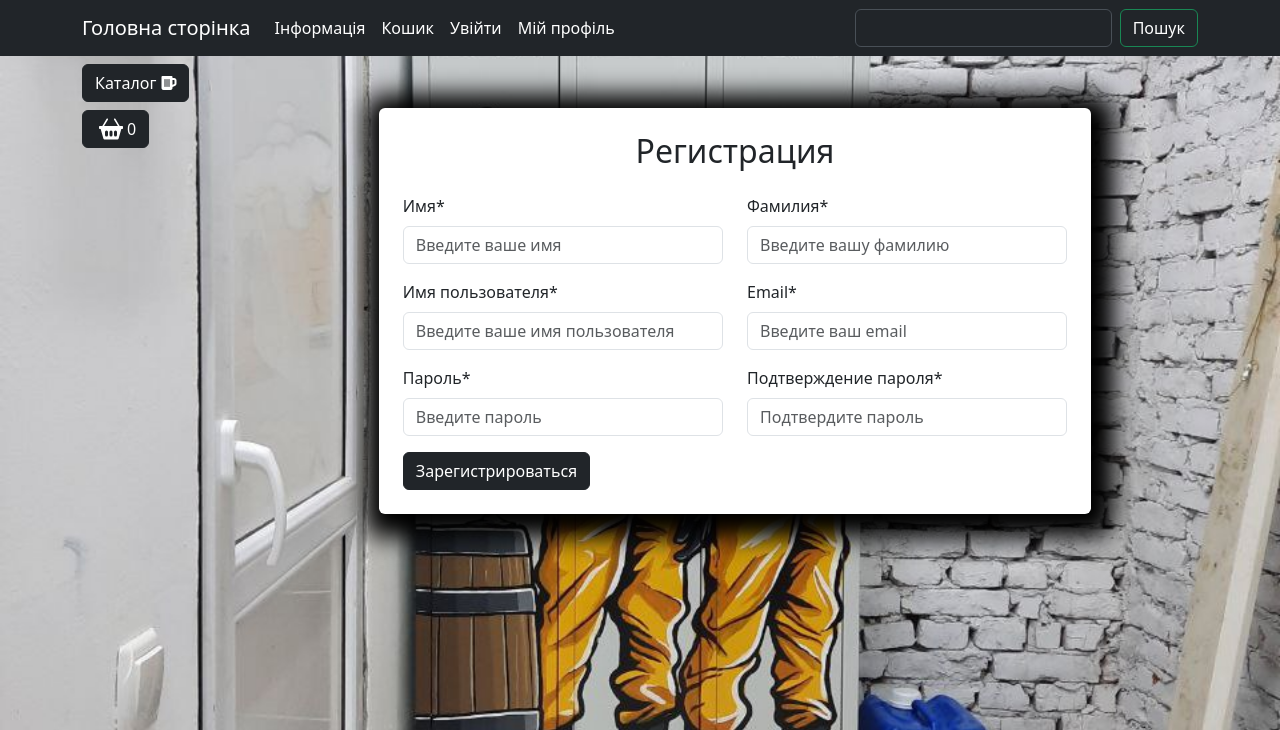
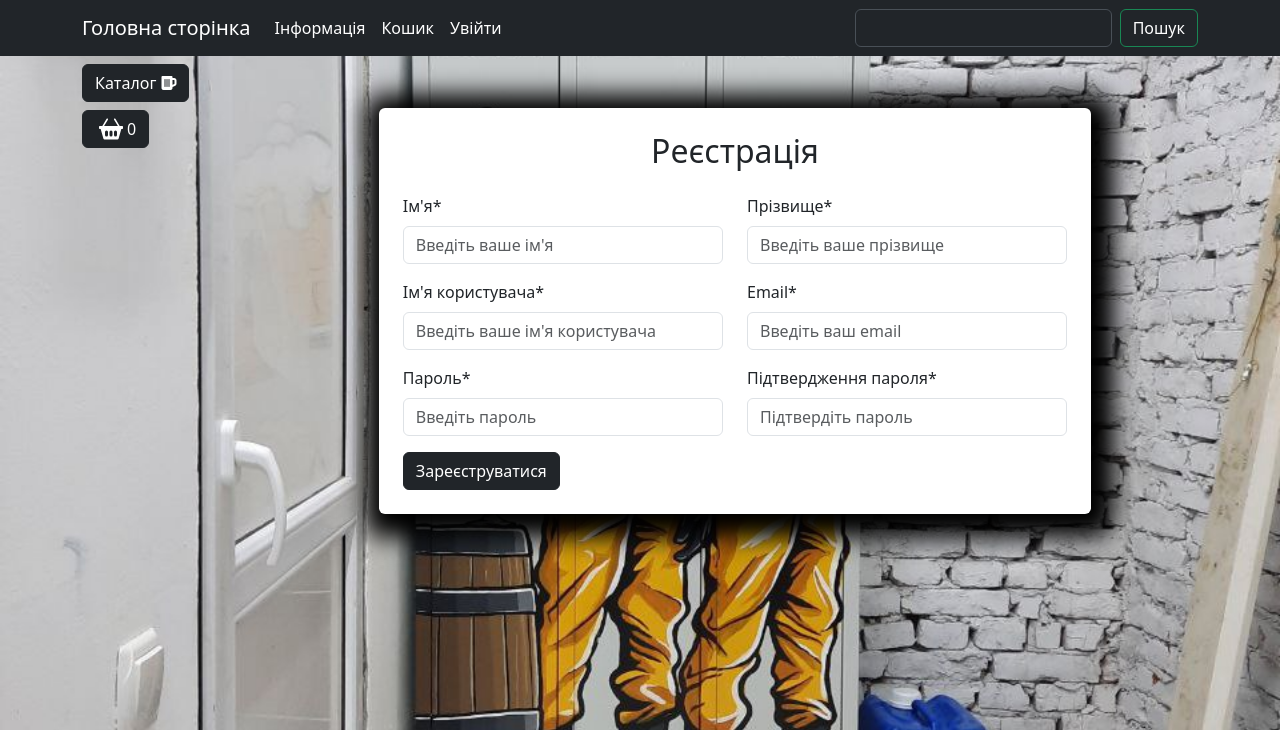
Before and after one commit to AllHateMan/DjangoStudy, a Django app: page /user/registration/ in a window 1280 px wide. Shown: the top 730 px of the page. Run offline with Django 5.2, Linux system fonts and the light colour scheme; data comes from the database, SQL or seed files in the repository; some libraries are stand-ins or nearby versions.

Commit message:
Registration forn done

```diff
--- a/MarketStudy/templates/base.html
+++ b/MarketStudy/templates/base.html
@@ -45,9 +45,11 @@
                         <li class="nav-item">
                             <a class="nav-link  text-white" href="carts/cart.html">Кошик</a>
                         </li>
+                        {% if not user.is_authenticated %}
                         <li class="nav-item">
                             <a class="nav-link  text-white" href="{% url "user:login" %}">Увійти</a>
                         </li>
+                        {% else %}
                         <li class="nav-item dropdown ">
                             <a class="nav-link dropdown-toggle text-white" href="#" role="button"
                             data-bs-toggle="dropdown" aria-expanded="false">
@@ -57,13 +59,16 @@
                             <li><a class="dropdown-item  text-white" href="carts/cart.html">Кошик</a></li>
                             <li><a class="dropdown-item  text-white" href="{% url "user:profile" %}">Особистий кабінет</a>
                             </li>
+                            {% if user.is_admin or user.is_staff %}
                             <li><a class="dropdown-item  text-white" href="/admin/">Адмін панель</a></li>
+                            {% endif %}
                             <li>
                                 <hr class="dropdown-divider">
                             </li>
-                                <li><a class="dropdown-item  text-white" href="#">Вийти</a></li>
+                            <li><a class="dropdown-item  text-white" href="{% url "user:logout" %}">Вийти</a></li>
                         </ul>
                     </li>
+                    {% endif %}
                     </ul>
                     <form class="d-flex" role="search" action='{% url "catalog:search" %}' method="get">
                         <input class="form-control me-2" type="search" name="q" placeholder="" aria-label="Пошук">
--- a/MarketStudy/users/forms.py
+++ b/MarketStudy/users/forms.py
@@ -1,7 +1,25 @@
 from django import forms
-from django.contrib.auth.forms import UserCreationForm, UserChangeForm, AuthenticationForm
+from django.contrib.auth.forms import UserCreationForm, AuthenticationForm
 from users.models import User
 
+
+
+class UserRegistrationForm(UserCreationForm):
+    class Meta:
+        model = User
+        fields = (
+            'first_name',
+            'last_name',
+            'username',
+            'email',
+            'password1',
+            'password2')
+    first_name = forms.CharField()
+    last_name = forms.CharField()
+    username = forms.CharField()
+    email = forms.EmailField()
+    password1 = forms.CharField()
+    password2 = forms.CharField()
 
 
 class UserLoginForm(AuthenticationForm):
--- a/MarketStudy/users/templates/users/login.html
+++ b/MarketStudy/users/templates/users/login.html
@@ -33,13 +33,13 @@
                 </form>
 
                 <div class="mt-3">
-                    <a href="#">Забули пароль?</a> | <a href="{% url 'user:registration' %}">Створити аккаунт</a>
+                    <a href="#">Забули пароль?</a> | <a href="{% url 'user:registration' %}">Створити обліковий запис</a>
                 </div>
 
                 <hr />
 
                 <div class="text-center">
-                    <p>Або авторизуйтеся через:</p>
+                    <p>Або увійдіть через:</p>
                     <a href="#" class="btn btn-dark">
                         <img class="mx-1"
                              src="{% static 'deps/icons/google.svg' %}"
--- a/MarketStudy/users/templates/users/registration.html
+++ b/MarketStudy/users/templates/users/registration.html
@@ -6,42 +6,73 @@
         <div class="container mt-5">
             <div class="row justify-content-center">
                 <div class="col-md-9 bg-white p-4 mb-5 mx-2 rounded custom-shadow">
-                    <h2 class="text-center mb-4">Регистрация</h2>
-                    <form>
+                    <h2 class="text-center mb-4">Реєстрація</h2>
+                    <form action={% url "user:registration" %} method="post">
+                        {% csrf_token %}
                         <div class="row">
                             <div class="col-md-6 mb-3">
-                                <label for="firstName" class="form-label">Имя*</label>
-                                <input type="text" class="form-control" id="firstName"
-                                    placeholder="Введите ваше имя" required>
+                                <label for="id_firstName" class="form-label">Ім'я*</label>
+                                <input type="text" class="form-control" name="first_name" id="id_firstName"
+                                    value="{% if form.first_name.value %}{{ form.first_name.value }}{% endif %}"
+                                    placeholder="Введіть ваше ім'я" required>
+                                {% if form.first_name.errors %}
+                                <div class='alert alert-danger mt-2 alert-dismissible fade show' role='alert'>
+                                    {{ form.first_name.errors }}
+                                    <button type='button' class='btn-close' data-bs-dismiss='alert' aria-label='Закрити'></button>
+                                {% endif %}
+
                             </div>
                             <div class="col-md-6 mb-3">
-                                <label for="lastName" class="form-label">Фамилия*</label>
-                                <input type="text" class="form-control" id="lastName"
-                                    placeholder="Введите вашу фамилию" required>
+                                <label for="id_lastName" class="form-label">Прізвище*</label>
+                                <input type="text" class="form-control" name="last_name" id="id_lastName"
+                                    value="{% if form.last_name.value %}{{ form.last_name.value }}{% endif %}"
+                                    placeholder="Введіть ваше прізвище" required>
+                                {% if form.last_name.errors %}
+                                <div class='alert alert-danger mt-2 alert-dismissible fade show' role='alert'>
+                                    {{ form.last_name.errors }}
+                                    <button type='button' class='btn-close' data-bs-dismiss='alert' aria-label='Закрити'></button>
+                                {% endif %}
                             </div>
                             <div class="col-md-6 mb-3">
-                                <label for="username" class="form-label">Имя пользователя*</label>
-                                <input type="text" class="form-control" id="username"
-                                    placeholder="Введите ваше имя пользователя" required>
+                                <label for="id_username" class="form-label">Ім'я користувача*</label>
+                                <input type="text" class="form-control" name="username" id="id_username"
+                                    value="{% if form.username.value %}{{ form.username.value }}{% endif %}"
+                                    placeholder="Введіть ваше ім'я користувача" required>
                             </div>
                             <div class="col-md-6 mb-3">
-                                <label for="email" class="form-label">Email*</label>
-                                <input type="email" class="form-control" id="email"
-                                    placeholder="Введите ваш email" required>
+                                <label for="id_email" class="form-label">Email*</label>
+                                <input type="email" class="form-control" name="email" id="id_email"
+                                    value="{% if form.email.value %}{{ form.email.value }}{% endif %}"
+                                    placeholder="Введіть ваш email" required>
+                                {% if form.email.errors %}
+                                <div class='alert alert-danger mt-2 alert-dismissible fade show' role='alert'>
+                                    {{ form.email.errors }}
+                                    <button type='button' class='btn-close' data-bs-dismiss='alert' aria-label='Закрити'></button>
+                                {% endif %}
                             </div>
                             <div class="col-md-6 mb-3">
-                                <label for="password1" class="form-label">Пароль*</label>
-                                <input type="password" class="form-control" id="password1"
-                                    placeholder="Введите пароль" required>
+                                <label for="id_password1" class="form-label">Пароль*</label>
+                                <input type="password" class="form-control" name="password1" id="id_password1"
+                                    placeholder="Введіть пароль" required>
+                                {% if form.password1.errors %}
+                                <div class='alert alert-danger mt-2 alert-dismissible fade show' role='alert'>
+                                    {{ form.password1.errors }}
+                                    <button type='button' class='btn-close' data-bs-dismiss='alert' aria-label='Закрити'></button>
+                                {% endif %}
                             </div>
                             <div class="col-md-6 mb-3">
-                                <label for="password2" class="form-label">Подтверждение пароля*</label>
-                                <input type="password" class="form-control" id="password2"
-                                    placeholder="Подтвердите пароль" required>
+                                <label for="id_password2" class="form-label">Підтвердження пароля*</label>
+                                <input type="password" class="form-control" name="password2" id="id_password2"
+                                    placeholder="Підтвердіть пароль" required>
+                                {% if form.password2.errors %}
+                                <div class='alert alert-danger mt-2 alert-dismissible fade show' role='alert'>
+                                    {{ form.password2.errors }}
+                                    <button type='button' class='btn-close' data-bs-dismiss='alert' aria-label='Закрити'></button>
+                                {% endif %}
                             </div>
                         </div>
                         <button type="submit"
-                            class="btn btn-dark btn-block">Зарегистрироваться</button>
+                            class="btn btn-dark btn-block">Зареєструватися</button>
                     </form>
                 </div>
             </div>
--- a/MarketStudy/users/views.py
+++ b/MarketStudy/users/views.py
@@ -1,8 +1,8 @@
 from django.contrib import auth
 from django.http import HttpResponseRedirect
-from django.shortcuts import render
+from django.shortcuts import redirect, render
 from django.urls import reverse
-from users.forms import UserLoginForm
+from users.forms import UserLoginForm, UserRegistrationForm
 
 # Create your views here.
 def login(request):
@@ -25,9 +25,20 @@ def login(request):
     return render(request, 'users/login.html', context)
 
 def registration(request):
+    if request.method == 'POST':
+        form = UserRegistrationForm(data=request.POST)
+        if form.is_valid():
+            form.save()
+            user = form.instance
+            auth.login(request, user)
+            return HttpResponseRedirect(reverse('main:home'))
+    else:
+        form = UserRegistrationForm()
+
     context = {
         'title': 'Реєстрація',
         'content': 'Реєстрація',
+        'form': form
     }
     return render(request, 'users/registration.html', context)
 
@@ -39,4 +50,5 @@ def profile(request):
     return render(request, 'users/profile.html', context)
 
 def logout(request):
-    pass
+    auth.logout(request)
+    return redirect(reverse('main:home'))
```
Lines whose indentation alone changed are shown as unchanged.
